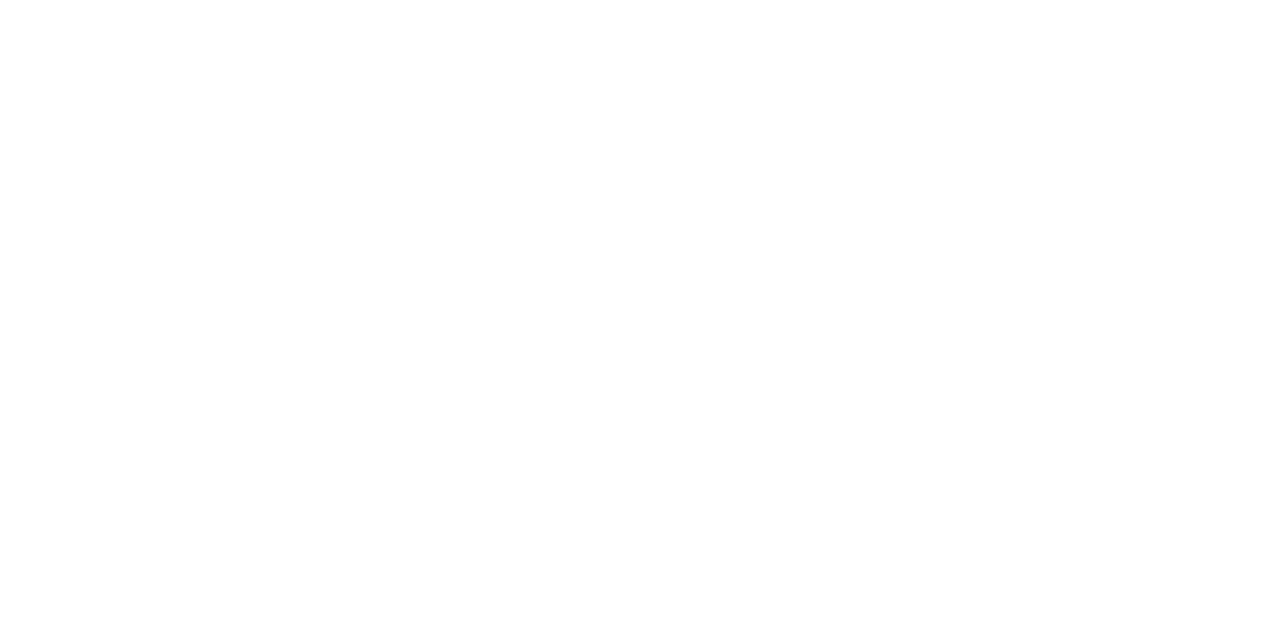
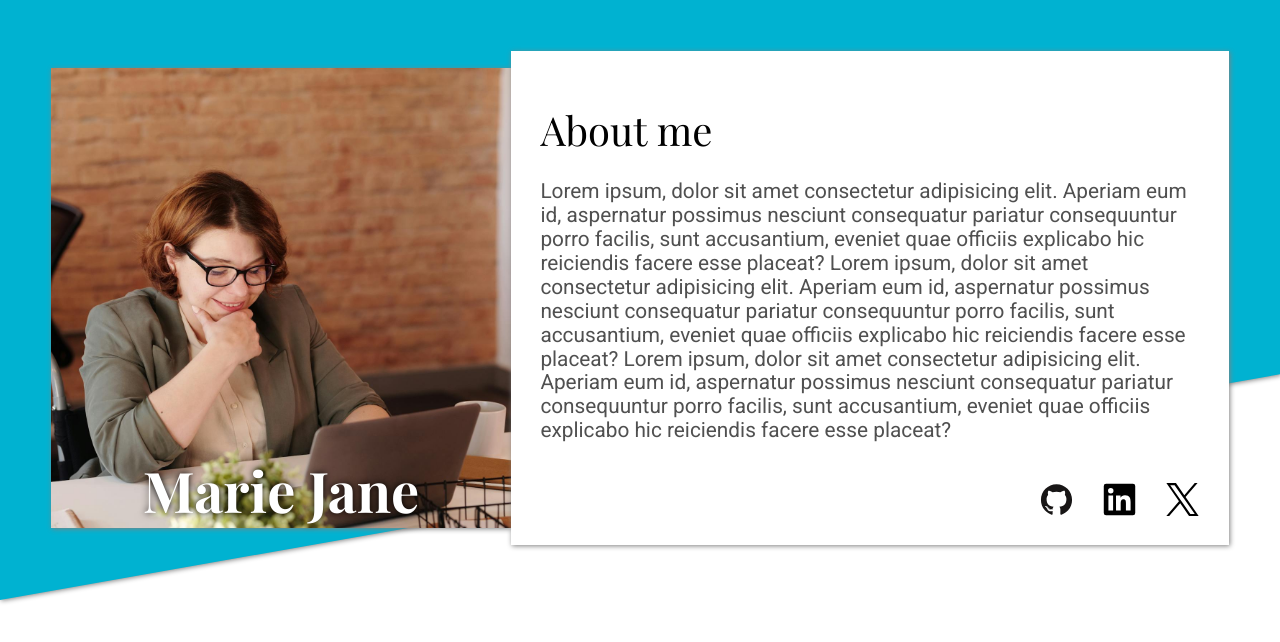
Before and after one commit to cadltop/homepage, a plain HTML site: page index.html in a window 1280 px wide. Drawn offline with Linux system fonts and the light colour scheme.

Commit message:
Set header child elements and style in pc resolution.

```diff
--- a/index.html
+++ b/index.html
@@ -8,8 +8,26 @@
 </head>
 <body>
     <header>
-        <img src="" alt="">
-        <div class="about"></div>
+        <div class="picture"><p>Marie Jane</p></div>
+        <div class="about">
+            <h1>About me</h1>
+            <p>
+                Lorem ipsum, dolor sit amet consectetur adipisicing elit.
+                Aperiam eum id, aspernatur possimus nesciunt consequatur pariatur consequuntur porro facilis,
+                sunt accusantium, eveniet quae officiis explicabo hic reiciendis facere esse placeat?
+                Lorem ipsum, dolor sit amet consectetur adipisicing elit.
+                Aperiam eum id, aspernatur possimus nesciunt consequatur pariatur consequuntur porro facilis,
+                sunt accusantium, eveniet quae officiis explicabo hic reiciendis facere esse placeat?
+                Lorem ipsum, dolor sit amet consectetur adipisicing elit.
+                Aperiam eum id, aspernatur possimus nesciunt consequatur pariatur consequuntur porro facilis,
+                sunt accusantium, eveniet quae officiis explicabo hic reiciendis facere esse placeat?
+            </p>
+            <div class="social-media">
+                <img src="./res/icons/github.svg" alt="">
+                <img src="./res/icons/linkedin.svg" alt="">
+                <img src="./res/icons/x.svg" alt="">
+            </div>
+        </div>
     </header>
     <main>
         <h1></h1>
--- a/style.css
+++ b/style.css
@@ -1,4 +1,13 @@
 @import "res/normalize.css";
+
+@font-face {
+    font-family: playfair-display;
+    src: url(res/fonts/PlayfairDisplay-VariableFont_wght.ttf);
+}
+@font-face {
+    font-family: roboto;
+    src: url(res/fonts/Roboto-VariableFont_wdth\,wght.ttf);
+}
 
 body {
     max-width: 100vw;
@@ -6,3 +15,95 @@ body {
     display: flex;
     flex-direction: column;
 }
+
+body > * {
+    z-index: 1;
+}
+body::before {
+    background-color:rgb(0, 178, 209);
+    top: 0;
+    content: '';
+    display: block;
+    min-height: 75vh;
+    left: 0;
+    position: absolute;
+    right: 0;
+    transform: skewY(-10deg);
+    transform-origin: 0%;
+    box-shadow: 1px 1px 5px grey;
+}
+
+img[src$=".svg"] {
+    width: 33px;
+    height: auto;
+}
+h1 {
+    font-family: playfair-display;
+    font-size: 2.5rem;
+    font-weight: 400;
+}
+
+/* header */
+
+header {
+    padding: 4%;
+    display: flex;
+    justify-content: center;
+    align-items: center;
+}
+header div.picture {
+    background-image: url(res/photos/woman-focused.jpg);
+    background-size: cover;
+    background-repeat: no-repeat;
+    background-position: 100%;
+    min-width: 35vw;
+    min-height: 35vw;
+    box-shadow: 1px 1px 5px grey;
+    display: flex;
+    justify-content: center;
+    align-items: end;
+    padding: 0.5%;
+}
+header div.picture p {
+    margin: 0;
+    font-size: 3.5rem;
+    font-weight: bold;
+    font-family: playfair-display;
+    color: white;
+    text-shadow: 0px 0px 7px black;
+}
+header div.about {
+    min-height: 20vw;
+    background-color: white;
+    padding: 2.5%;
+    display: flex;
+    flex-direction: column;
+    box-shadow: 1px 1px 5px grey;
+}
+header div.about p {
+    font-family: roboto;
+    font-size: 1.3rem;
+    color: rgb(80, 80, 80);
+    margin: 0;
+}
+header div.about div.social-media {
+    margin-top: 6%;
+    display: flex;
+    justify-content: end;
+    gap: 30px;
+}
+
+@media (aspect-ratio: 16/9) {
+    img[src$=".svg"] {
+        width: 66px;
+    }
+    h1 {
+        font-size: 5rem;
+    }
+    header div.picture p {
+        font-size: 7rem;
+    }
+    header div.about p {
+        font-size: 2.3rem;
+    }
+}
```
